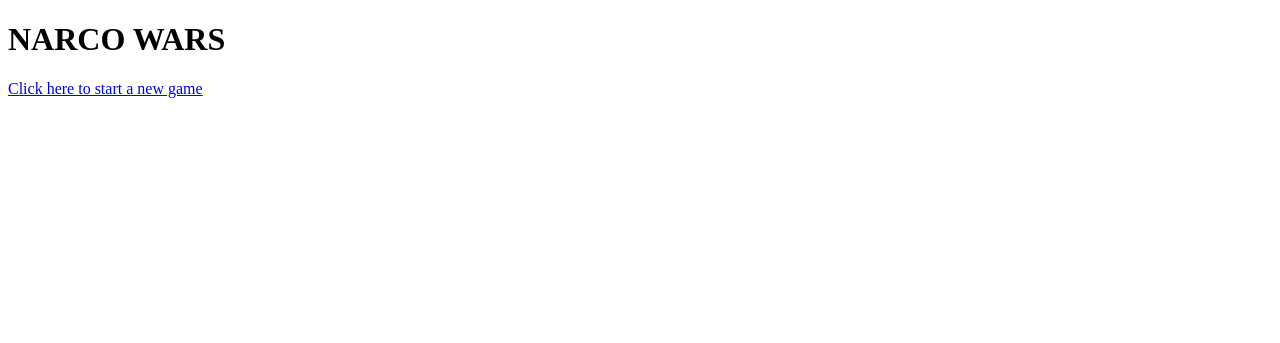
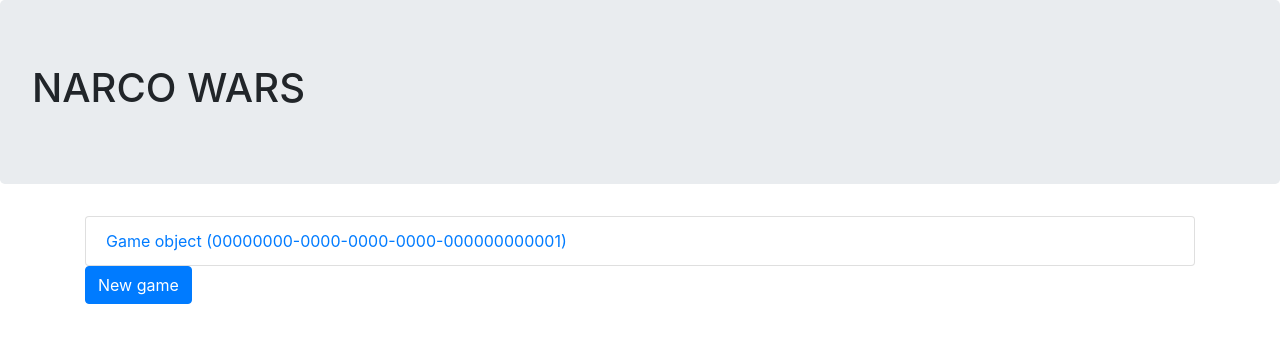
Before and after one commit to joehakimrahme/DopeWars, a Django app: page /dopewars/ in a window 1280 px wide. Shown: the top 343 px of the page. Run offline with Django 3.2, Linux system fonts and the light colour scheme; tables that the repository leaves empty hold one stand-in row (values such as "Sample post"); some libraries are stand-ins or nearby versions.

Commit message:
Revamp index template
- Extends the base template
- Shows a list of existing games

```diff
--- a/core/templates/core/index.html
+++ b/core/templates/core/index.html
@@ -1,10 +1,14 @@
-<!DOCTYPE html>
-<html>
-  <head>
-  <title>NARCO WARS</title>
-  </head>
-  <body>
-    <h1>NARCO WARS</h1>
-    <a href="{% url 'display' new_game_id %}">Click here to start a new game</a>
-  </body>
-</html>
+{% extends "core/base.html" %}
+{% block content %}
+<div class="jumbotron">
+  <h1>NARCO WARS</h1>
+</div>
+<div class="container">
+  <ul class="list-group">
+    {% for g in game %}
+    <li class="list-group-item"><a href="{{ g.game_uuid }}">{{ g }}</a></li>
+    {% endfor %}
+  </ul>
+  <a class="btn btn-primary" href="{% url 'display' new_game_id %}">New game</a>
+</div>
+{% endblock %}
--- a/core/views.py
+++ b/core/views.py
@@ -11,7 +11,9 @@ from core.models import PriceList
 
 
 def index(request):
-    return render(request, 'core/index.html', {'new_game_id': uuid.uuid1()})
+    g = Game.objects.all()[:10]
+    return render(request, 'core/index.html', {'new_game_id': uuid.uuid1(),
+                                               'game': g,})
 
 def display(request, game_id):
     g, created = Game.objects.get_or_create(game_uuid=game_id)
```
